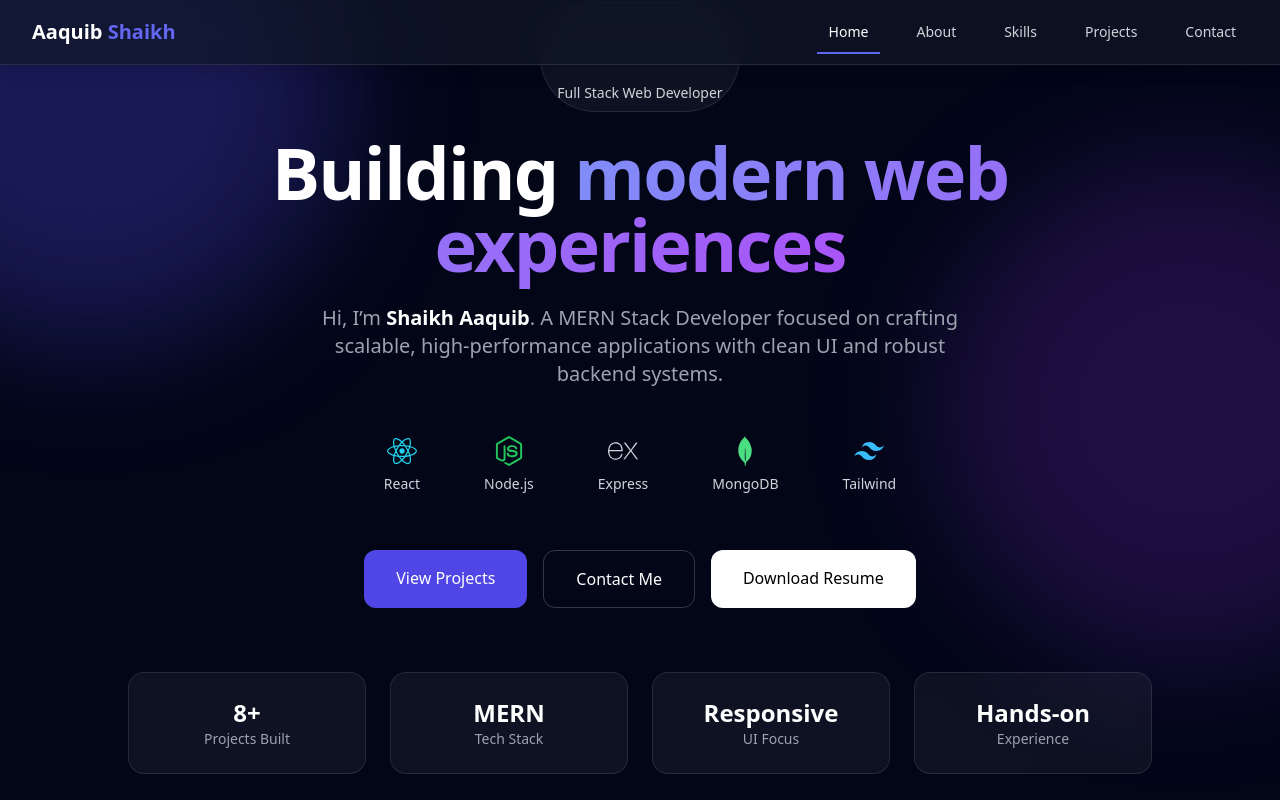
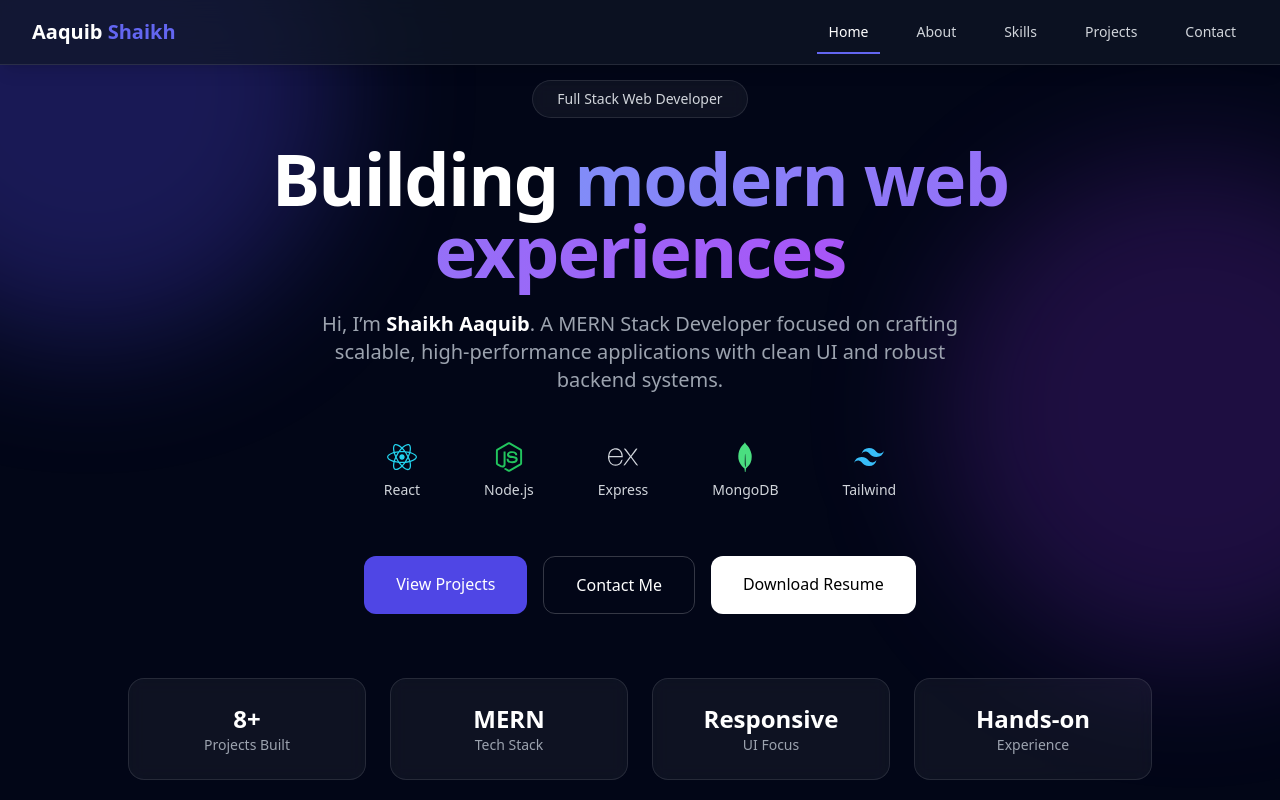
Before and after one commit to aaquib64/Portfolio, a React (Vite) app: page / in a window 1280 px wide. Shown: the top 800 px of the page. Built offline with nearby package versions, Linux system fonts and the light colour scheme.

Commit message:
Fix Homepage

```diff
--- a/src/pages/Home.jsx
+++ b/src/pages/Home.jsx
@@ -66,12 +66,12 @@ export default function Home() {
           variants={stagger}
           initial="hidden"
           animate="show"
-          className="relative z-10 max-w-5xl mx-auto text-center"
+          className="relative z-10 max-w-5xl mx-auto text-center pt-20"
         >
           {/* Badge */}
           <motion.span
             variants={fadeUp}
-            className="inline-block mb-6 px-4 py-2 rounded-full text-sm font-medium bg-white/5 border border-white/10 text-gray-300 backdrop-blur pt-20"
+            className="inline-block mb-6 px-6 py-2 rounded-full text-sm font-medium bg-white/5 border border-white/10 text-gray-300 backdrop-blur "
           >
             Full Stack Web Developer
           </motion.span>
```
